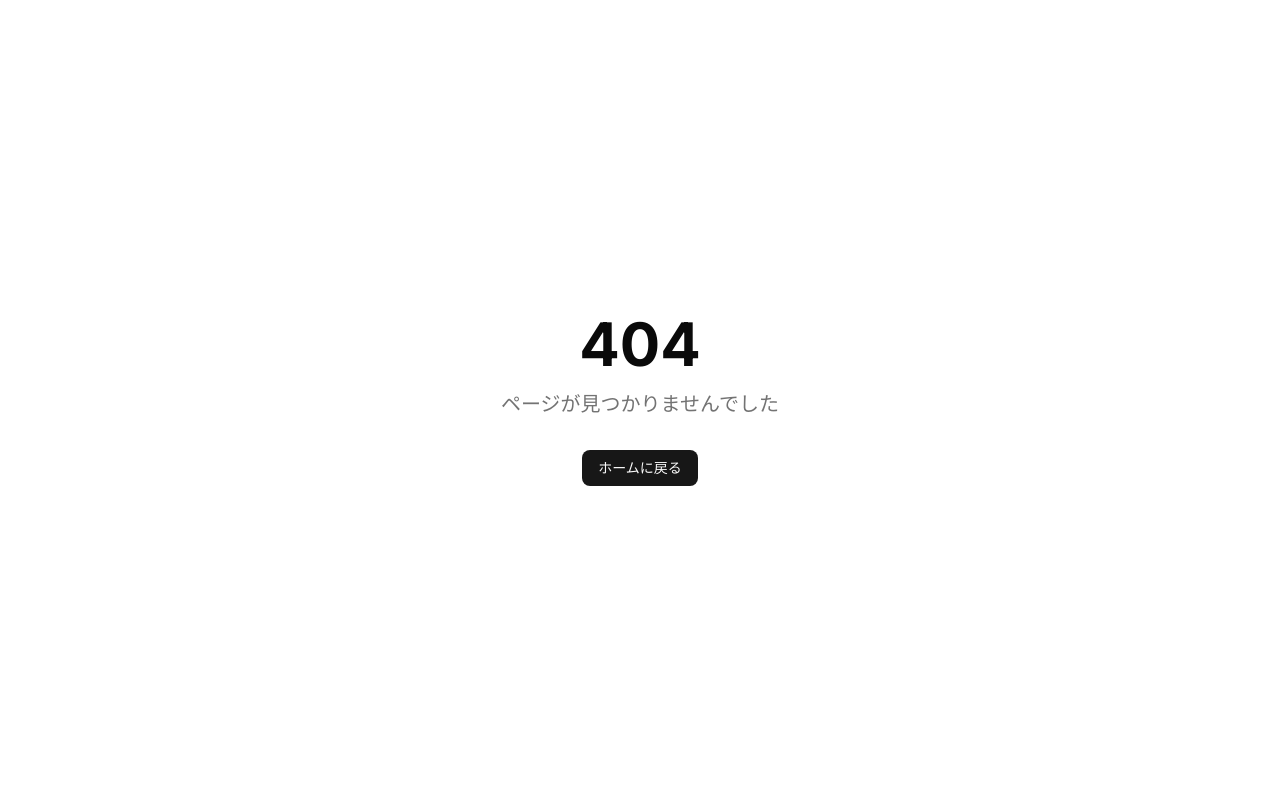
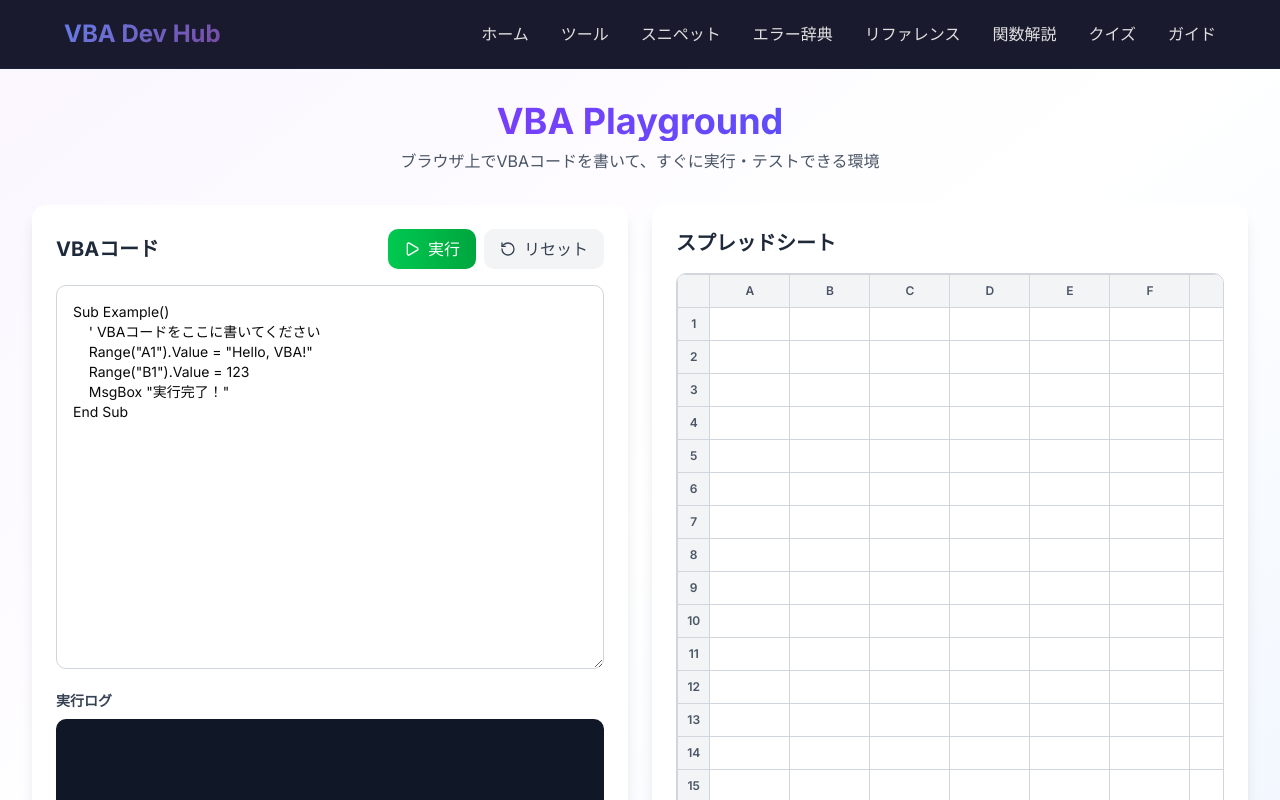
Before and after one commit to umeo51/vba-dev-hub-vercel, a Next.js app: page /playground in a window 1280 px wide. Before the commit this address had no page. Shown: the top 800 px of the page. Built offline with nearby package versions, Linux system fonts and the light colour scheme.

Commit message:
Add VBA Playground basic UI with spreadsheet and code editor

```diff
--- /dev/null
+++ b/app/playground/page.tsx
@@ -0,0 +1,204 @@
+'use client';
+
+import { useState, useCallback } from 'react';
+import Header from '@/components/Header';
+import { Play, RotateCcw, Download, Upload } from 'lucide-react';
+
+interface Cell {
+  value: string;
+  formula?: string;
+}
+
+type Spreadsheet = Cell[][];
+
+export default function PlaygroundPage() {
+  const ROWS = 20;
+  const COLS = 10;
+
+  const [spreadsheet, setSpreadsheet] = useState<Spreadsheet>(() =>
+    Array(ROWS).fill(null).map(() =>
+      Array(COLS).fill(null).map(() => ({ value: '' }))
+    )
+  );
+
+  const [selectedCell, setSelectedCell] = useState<{row: number, col: number} | null>(null);
+  const [vbaCode, setVbaCode] = useState(`Sub Example()
+    ' VBAコードをここに書いてください
+    Range("A1").Value = "Hello, VBA!"
+    Range("B1").Value = 123
+    MsgBox "実行完了！"
+End Sub`);
+
+  const [output, setOutput] = useState<string[]>([]);
+  const [isRunning, setIsRunning] = useState(false);
+
+  const getColumnLabel = (col: number) => {
+    return String.fromCharCode(65 + col); // A, B, C...
+  };
+
+  const handleCellClick = (row: number, col: number) => {
+    setSelectedCell({ row, col });
+  };
+
+  const handleCellChange = (row: number, col: number, value: string) => {
+    const newSpreadsheet = spreadsheet.map((r, i) =>
+      r.map((c, j) => (i === row && j === col ? { ...c, value } : c))
+    );
+    setSpreadsheet(newSpreadsheet);
+  };
+
+  const handleReset = () => {
+    setSpreadsheet(
+      Array(ROWS).fill(null).map(() =>
+        Array(COLS).fill(null).map(() => ({ value: '' }))
+      )
+    );
+    setOutput([]);
+    setSelectedCell(null);
+  };
+
+  const handleRunCode = async () => {
+    setIsRunning(true);
+    setOutput(['実行中...']);
+
+    try {
+      // TODO: VBA実行エンジンの実装
+      // 現在はダミー実装
+      await new Promise(resolve => setTimeout(resolve, 500));
+      setOutput([
+        '実行開始',
+        'Sub Example() を実行中...',
+        'A1 に "Hello, VBA!" を設定',
+        'B1 に 123 を設定',
+        'MsgBox: 実行完了！',
+        '実行完了'
+      ]);
+
+      // ダミーデータを設定
+      const newSpreadsheet = [...spreadsheet];
+      newSpreadsheet[0][0] = { value: 'Hello, VBA!' };
+      newSpreadsheet[0][1] = { value: '123' };
+      setSpreadsheet(newSpreadsheet);
+
+    } catch (error) {
+      setOutput(['エラー: ' + (error as Error).message]);
+    } finally {
+      setIsRunning(false);
+    }
+  };
+
+  return (
+    <div className="min-h-screen bg-gradient-to-br from-purple-50 via-white to-blue-50">
+      <Header />
+
+      <div className="container mx-auto px-4 py-8">
+        <div className="text-center mb-8">
+          <h1 className="text-4xl font-bold mb-2 bg-gradient-to-r from-purple-600 to-blue-600 bg-clip-text text-transparent">
+            VBA Playground
+          </h1>
+          <p className="text-gray-600">
+            ブラウザ上でVBAコードを書いて、すぐに実行・テストできる環境
+          </p>
+        </div>
+
+        <div className="grid grid-cols-1 lg:grid-cols-2 gap-6">
+          {/* コードエディタ */}
+          <div className="bg-white rounded-xl shadow-lg p-6">
+            <div className="flex items-center justify-between mb-4">
+              <h2 className="text-xl font-bold text-gray-800">VBAコード</h2>
+              <div className="flex gap-2">
+                <button
+                  onClick={handleRunCode}
+                  disabled={isRunning}
+                  className="flex items-center gap-2 px-4 py-2 bg-gradient-to-r from-green-500 to-green-600 text-white rounded-lg hover:from-green-600 hover:to-green-700 disabled:opacity-50 disabled:cursor-not-allowed transition-all"
+                >
+                  <Play size={16} />
+                  実行
+                </button>
+                <button
+                  onClick={handleReset}
+                  className="flex items-center gap-2 px-4 py-2 bg-gray-100 text-gray-700 rounded-lg hover:bg-gray-200 transition-all"
+                >
+                  <RotateCcw size={16} />
+                  リセット
+                </button>
+              </div>
+            </div>
+
+            <textarea
+              value={vbaCode}
+              onChange={(e) => setVbaCode(e.target.value)}
+              className="w-full h-96 font-mono text-sm p-4 border border-gray-300 rounded-lg focus:ring-2 focus:ring-purple-500 focus:border-transparent"
+              spellCheck={false}
+            />
+
+            {/* 出力ログ */}
+            <div className="mt-4">
+              <h3 className="text-sm font-semibold text-gray-700 mb-2">実行ログ</h3>
+              <div className="bg-gray-900 text-green-400 font-mono text-xs p-4 rounded-lg h-32 overflow-y-auto">
+                {output.map((line, i) => (
+                  <div key={i}>&gt; {line}</div>
+                ))}
+              </div>
+            </div>
+          </div>
+
+          {/* スプレッドシート */}
+          <div className="bg-white rounded-xl shadow-lg p-6">
+            <h2 className="text-xl font-bold text-gray-800 mb-4">スプレッドシート</h2>
+
+            <div className="overflow-auto border border-gray-300 rounded-lg">
+              <table className="w-full border-collapse">
+                <thead>
+                  <tr>
+                    <th className="bg-gray-100 border border-gray-300 p-2 text-xs font-semibold text-gray-600 w-12"></th>
+                    {Array.from({ length: COLS }, (_, i) => (
+                      <th key={i} className="bg-gray-100 border border-gray-300 p-2 text-xs font-semibold text-gray-600 min-w-[80px]">
+                        {getColumnLabel(i)}
+                      </th>
+                    ))}
+                  </tr>
+                </thead>
+                <tbody>
+                  {spreadsheet.map((row, rowIndex) => (
+                    <tr key={rowIndex}>
+                      <td className="bg-gray-100 border border-gray-300 p-2 text-xs font-semibold text-gray-600 text-center">
+                        {rowIndex + 1}
+                      </td>
+                      {row.map((cell, colIndex) => (
+                        <td
+                          key={colIndex}
+                          className={`border border-gray-300 p-0 ${
+                            selectedCell?.row === rowIndex && selectedCell?.col === colIndex
+                              ? 'ring-2 ring-blue-500'
+                              : ''
+                          }`}
+                          onClick={() => handleCellClick(rowIndex, colIndex)}
+                        >
+                          <input
+                            type="text"
+                            value={cell.value}
+                            onChange={(e) => handleCellChange(rowIndex, colIndex, e.target.value)}
+                            className="w-full h-full px-2 py-1 text-sm focus:outline-none"
+                          />
+                        </td>
+                      ))}
+                    </tr>
+                  ))}
+                </tbody>
+              </table>
+            </div>
+
+            {selectedCell && (
+              <div className="mt-4 text-sm text-gray-600">
+                選択中のセル: <span className="font-semibold">
+                  {getColumnLabel(selectedCell.col)}{selectedCell.row + 1}
+                </span>
+              </div>
+            )}
+          </div>
+        </div>
+      </div>
+    </div>
+  );
+}
```
